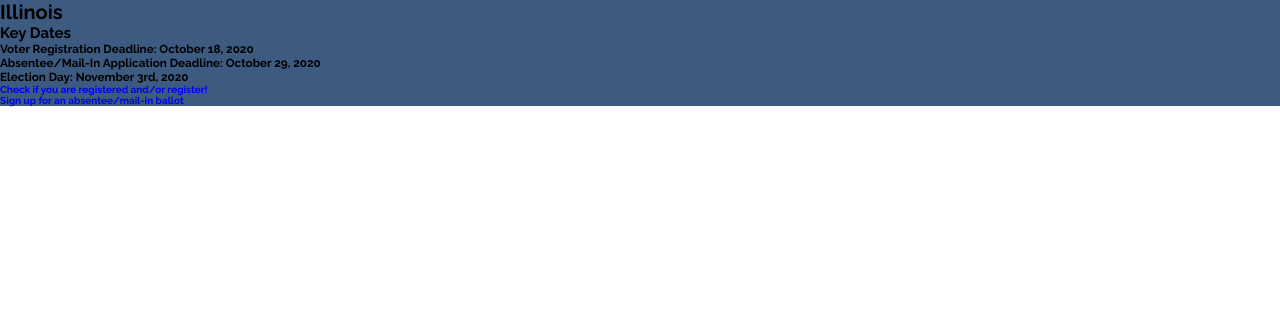
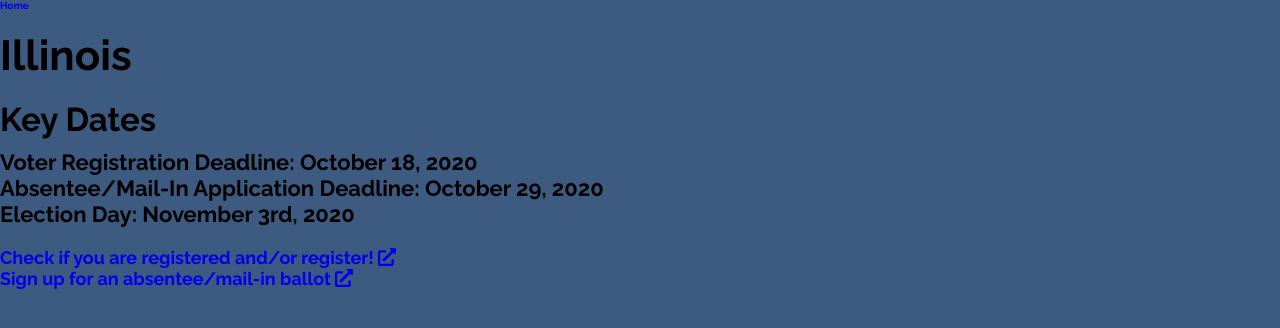
Before and after one commit to khash06/vote-helper, a Gatsby site: page /illinois/ in a window 1280 px wide. Built offline with nearby package versions, Linux system fonts and the light colour scheme; Gatsby itself is replaced by a stand-in of ours.

Commit message:
state page styling

```diff
--- a/src/data/stateData.json
+++ b/src/data/stateData.json
@@ -56,7 +56,7 @@
         "absenteeApplicationLink": "",
         "keyDates": {
             "voterRegistrationDeadline": "October 26, 2020",
-            "absenteeRequestDeadline": ""
+            "absenteeRequestDeadline": "All Mail, so we good!"
         }
     }
 ]
--- a/src/templates/state.module.css
+++ b/src/templates/state.module.css
@@ -0,0 +1,25 @@
+.mainContainer {
+    height: 100vh;
+}
+
+.title {
+    font-size: 4.2rem;
+    margin-top: 2rem;
+}
+
+.datesContainer {
+    font-size: 2.2rem;
+}
+
+.datesContainer > ul {
+    list-style-type: "\2714";
+}
+
+.datesTitle {
+    margin: 2rem 0 1rem;
+}
+
+.links {
+    margin-top: 2rem;
+    font-size: 1.8rem;
+}
--- a/src/templates/statePage.js
+++ b/src/templates/statePage.js
@@ -1,4 +1,7 @@
 import React from 'react';
+import { Link } from 'gatsby';
+import { FontAwesomeIcon } from '@fortawesome/react-fontawesome';
+import '../utils/fontawesome';
 import Layout from '../components/Layout';
 import Head from '../components/Head';
 import { graphql } from 'gatsby';
@@ -25,19 +28,27 @@
     return (
         <Layout>
             <Head title={state.state}/>
-            <header>
-                <h1 className={stateStyles.title}>{state.state}</h1>
-            </header>
-            <section>
-                <h2>Key Dates</h2>
-                <h3>Voter Registration Deadline: {state.keyDates.voterRegistrationDeadline}</h3>
-                <h3>Absentee/Mail-In Application Deadline: {state.keyDates.absenteeRequestDeadline}</h3>
-                <h3>Election Day: November 3rd, 2020</h3>
-            </section>
-            <section>
-                <a href={state.checkRegistrationLink}>Check if you are registered and/or register!</a><br/>
-                <a href={state.absenteeApplicationLink}>Sign up for an absentee/mail-in ballot</a>
-            </section>
+            <Link to="/">Home</Link>
+            <main className={stateStyles.mainContainer}>
+                <header>
+                    <h1 className={stateStyles.title}>{state.state}</h1>
+                </header>
+                <section className={stateStyles.datesContainer}>
+                    <h2 className={stateStyles.datesTitle}>Key Dates</h2>
+                    <ul>
+                        <li>Voter Registration Deadline: {state.keyDates.voterRegistrationDeadline}</li>
+                        <li>Absentee/Mail-In Application Deadline: {state.keyDates.absenteeRequestDeadline}</li>
+                        <li>Election Day: November 3rd, 2020</li>
+                    </ul>
+                </section>
+                <section className={stateStyles.links}>
+                    <ul>
+                        <li><a href={state.checkRegistrationLink} target="_blank" rel="noopener noreferrer">Check if you are registered and/or register! <FontAwesomeIcon icon={'external-link-alt'}/></a></li>
+                        <li><a href={state.absenteeApplicationLink} target="_blank" rel="noopener noreferrer">Sign up for an absentee/mail-in ballot <FontAwesomeIcon icon={'external-link-alt'}/></a></li>
+                    </ul>
+
+                </section>
+            </main>
         </Layout>
     )
 }
```
